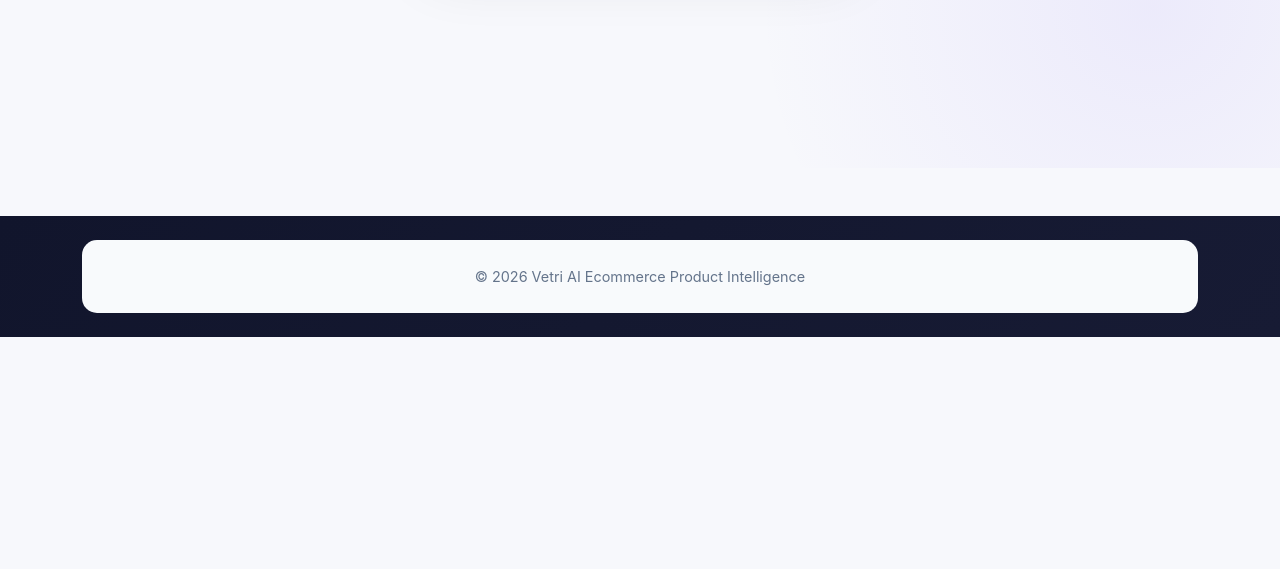
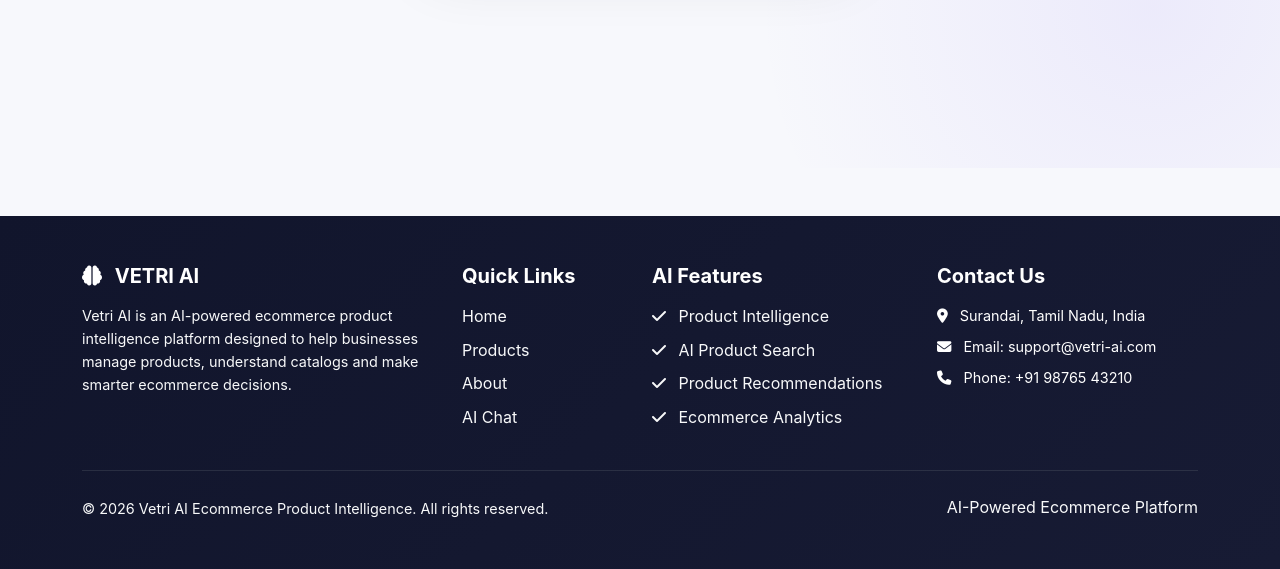
Before and after one commit to pandiuma/Vetri_Ecomm_ChatbotAI, a Django app: page /reset/1/1/ in a window 1280 px wide. Shown: the part 714-1283 px from the top of the page. Before the commit the page ends 1051 px from the top, so only its background shows below. Run offline with Django 5.2, Linux system fonts and the light colour scheme.

Commit message:
Update website footer

```diff
--- a/store/templates/store/base.html
+++ b/store/templates/store/base.html
@@ -302,15 +302,230 @@
          FOOTER
     ========================================== -->
 
-    <footer class="py-4 mt-5">
+    <!-- =========================================
+     FOOTER
+========================================== -->
 
-        <div class="container text-center">
+    <footer class="py-5 mt-5 bg-dark text-white">
 
-            <p class="mb-0">
+        <div class="container">
 
-                © 2026 Vetri AI Ecommerce Product Intelligence
+            <div class="row g-4">
 
-            </p>
+
+                <!-- =================================
+                 ABOUT
+            ================================== -->
+
+                <div class="col-lg-4 col-md-6">
+
+                    <h5 class="fw-bold mb-3">
+
+                        <i class="fa-solid fa-brain me-2"></i>
+
+                        VETRI AI
+
+                    </h5>
+
+                    <p class="text-light">
+
+                        Vetri AI is an AI-powered ecommerce product
+                        intelligence platform designed to help businesses
+                        manage products, understand catalogs and make
+                        smarter ecommerce decisions.
+
+                    </p>
+
+                </div>
+
+
+                <!-- =================================
+                 QUICK LINKS
+            ================================== -->
+
+                <div class="col-lg-2 col-md-6">
+
+                    <h5 class="fw-bold mb-3">
+
+                        Quick Links
+
+                    </h5>
+
+                    <ul class="list-unstyled">
+
+                        <li class="mb-2">
+
+                            <a href="{% url 'home' %}" class="text-light text-decoration-none">
+
+                                Home
+
+                            </a>
+
+                        </li>
+
+                        <li class="mb-2">
+
+                            <a href="{% url 'products' %}" class="text-light text-decoration-none">
+
+                                Products
+
+                            </a>
+
+                        </li>
+
+                        <li class="mb-2">
+
+                            <a href="{% url 'about' %}" class="text-light text-decoration-none">
+
+                                About
+
+                            </a>
+
+                        </li>
+
+                        <li class="mb-2">
+
+                            <a href="{% url 'chatbot' %}" class="text-light text-decoration-none">
+
+                                AI Chat
+
+                            </a>
+
+                        </li>
+
+                    </ul>
+
+                </div>
+
+
+                <!-- =================================
+                 SERVICES
+            ================================== -->
+
+                <div class="col-lg-3 col-md-6">
+
+                    <h5 class="fw-bold mb-3">
+
+                        AI Features
+
+                    </h5>
+
+                    <ul class="list-unstyled text-light">
+
+                        <li class="mb-2">
+
+                            <i class="fa-solid fa-check me-2"></i>
+
+                            Product Intelligence
+
+                        </li>
+
+                        <li class="mb-2">
+
+                            <i class="fa-solid fa-check me-2"></i>
+
+                            AI Product Search
+
+                        </li>
+
+                        <li class="mb-2">
+
+                            <i class="fa-solid fa-check me-2"></i>
+
+                            Product Recommendations
+
+                        </li>
+
+                        <li class="mb-2">
+
+                            <i class="fa-solid fa-check me-2"></i>
+
+                            Ecommerce Analytics
+
+                        </li>
+
+                    </ul>
+
+                </div>
+
+
+                <!-- =================================
+                 CONTACT
+            ================================== -->
+
+                <div class="col-lg-3 col-md-6">
+
+                    <h5 class="fw-bold mb-3">
+
+                        Contact Us
+
+                    </h5>
+
+                    <p class="mb-2">
+
+                        <i class="fa-solid fa-location-dot me-2"></i>
+
+                        Surandai, Tamil Nadu, India
+
+                    </p>
+
+                    <p class="mb-2">
+
+                        <i class="fa-solid fa-envelope me-2"></i>
+
+                        Email: support@vetri-ai.com
+
+                    </p>
+
+                    <p class="mb-2">
+
+                        <i class="fa-solid fa-phone me-2"></i>
+
+                        Phone: +91 98765 43210
+
+                    </p>
+
+                </div>
+
+            </div>
+
+
+            <!-- =================================
+             DIVIDER
+        ================================== -->
+
+            <hr class="border-secondary my-4">
+
+
+            <!-- =================================
+             COPYRIGHT
+        ================================== -->
+
+            <div class="row align-items-center">
+
+                <div class="col-md-6">
+
+                    <p class="mb-0 text-light">
+
+                        © 2026 Vetri AI Ecommerce Product Intelligence.
+                        All rights reserved.
+
+                    </p>
+
+                </div>
+
+
+                <div class="col-md-6 text-md-end mt-3 mt-md-0">
+
+                    <span class="text-light">
+
+                        AI-Powered Ecommerce Platform
+
+                    </span>
+
+                </div>
+
+            </div>
 
         </div>
 
@@ -333,6 +548,9 @@
     </script>
 
 
+
+
+
 </body>
 
 </html>
```
